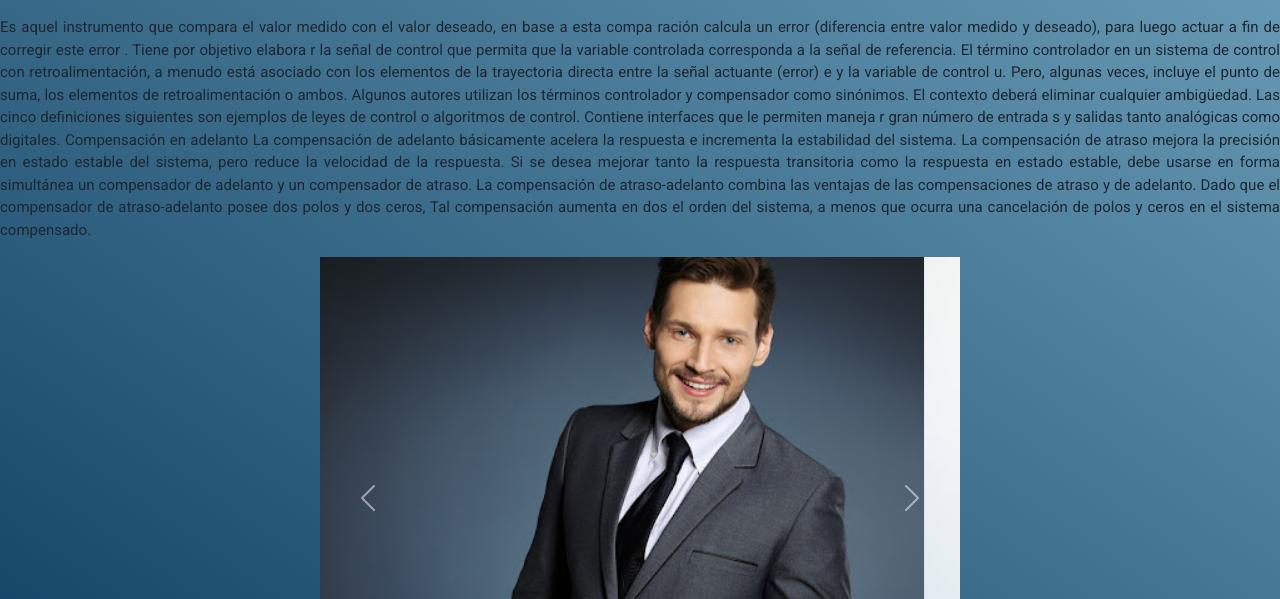
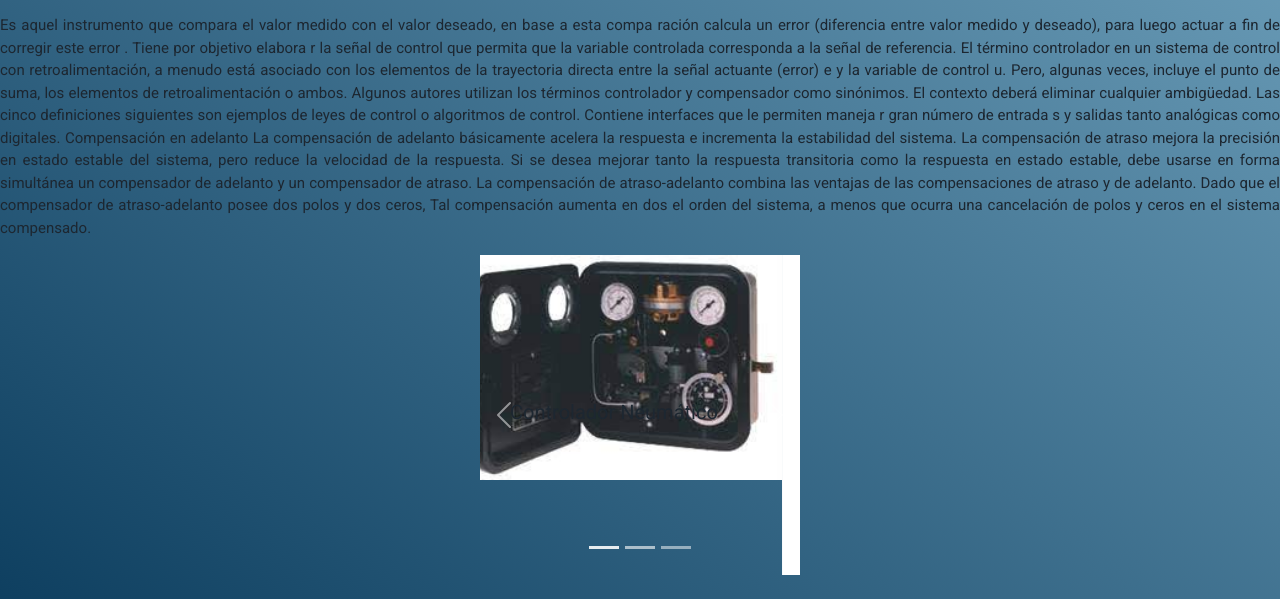
Before and after one commit to PabloSM94/AprendeConPablo, a plain HTML site: page controladores.html in a window 1280 px wide. Shown: the part 181-780 px from the top of the page. Drawn offline with nearby package versions, Linux system fonts and the light colour scheme; files that its build step writes are made by us from their sources.

Commit message:
Modificado controladores2

```diff
--- a/controladores.html
+++ b/controladores.html
@@ -5,13 +5,14 @@
         <meta http-equiv="X-UA-Compatible" content="IE=edge">
         <meta name="viewport" content="width=device-width, initial-scale=1.0">
         <title>Aprendé con Pablo - Controladores</title>
+        <link rel="stylesheet" href="css/bootstrap.min.css">
+        <link rel="stylesheet" href="css/style.css">
         <link rel="stylesheet" href="css/estilos.css">
         <link rel="icon" href="/img/logo.ico">
         <link rel="preconnect" href="https://fonts.googleapis.com">
         <link rel="preconnect" href="https://fonts.gstatic.com" crossorigin>
         <link href="https://fonts.googleapis.com/css2?family=Roboto&display=swap" rel="stylesheet">
-        <link rel="stylesheet" href="css/bootstrap.min.css">
-        <link rel="stylesheet" href="css/style.css">
+
     </head>
     <body>
         <header class="headGrid">
@@ -48,7 +49,7 @@
             </section>
             <section>
 
-            <div id="carouselExampleCaptions" class="carousel slide w-50 mx-auto" data-bs-ride="carousel">
+            <div id="carouselExampleCaptions" class="carousel slide w-25 mx-auto" data-bs-ride="carousel">
                 <div class="carousel-indicators">
                   <button type="button" data-bs-target="#carouselExampleCaptions" data-bs-slide-to="0" class="active" aria-current="true" aria-label="Slide 1"></button>
                   <button type="button" data-bs-target="#carouselExampleCaptions" data-bs-slide-to="1" aria-label="Slide 2"></button>
@@ -56,21 +57,21 @@
                 </div>
                 <div class="carousel-inner">
                   <div class="carousel-item active">
-                    <img src="img/perfil1.jpg" class="d-block w-100" alt="Controlador Neumáticp" >
+                    <img src="img/neum.jpg" class="d-block w-100" alt="Controlador Neumáticp" >
                     <div class="carousel-caption d-none d-md-block" >
                       <h5>Controlador Neumático</h5>
                       <p></p>
                     </div>
                   </div>
                   <div class="carousel-item">
-                    <img src="img/perfil2.jpg" class="d-block w-100" alt="Controlador Uni-Lazo">
+                    <img src="img/uni.jpg" class="d-block w-100" alt="Controlador Uni-Lazo">
                     <div class="carousel-caption d-none d-md-block" >
                       <h5>Controlador Uni-Lazo</h5>
                       <p></p>
                     </div>
                   </div>
                   <div class="carousel-item">
-                    <img src="img/perfil3.jpg" class="d-block w-100" alt="PLC">
+                    <img src="img/plc.jpg" class="d-block w-100" alt="PLC">
                     <div class="carousel-caption d-none d-md-block" >
                       <h5>Controlador Logico Programable PLC </h5>
                       <p></p>
```
Also changed, not shown: img/neum.jpg (added), img/plc.jpg (added), img/uni.jpg (added).
